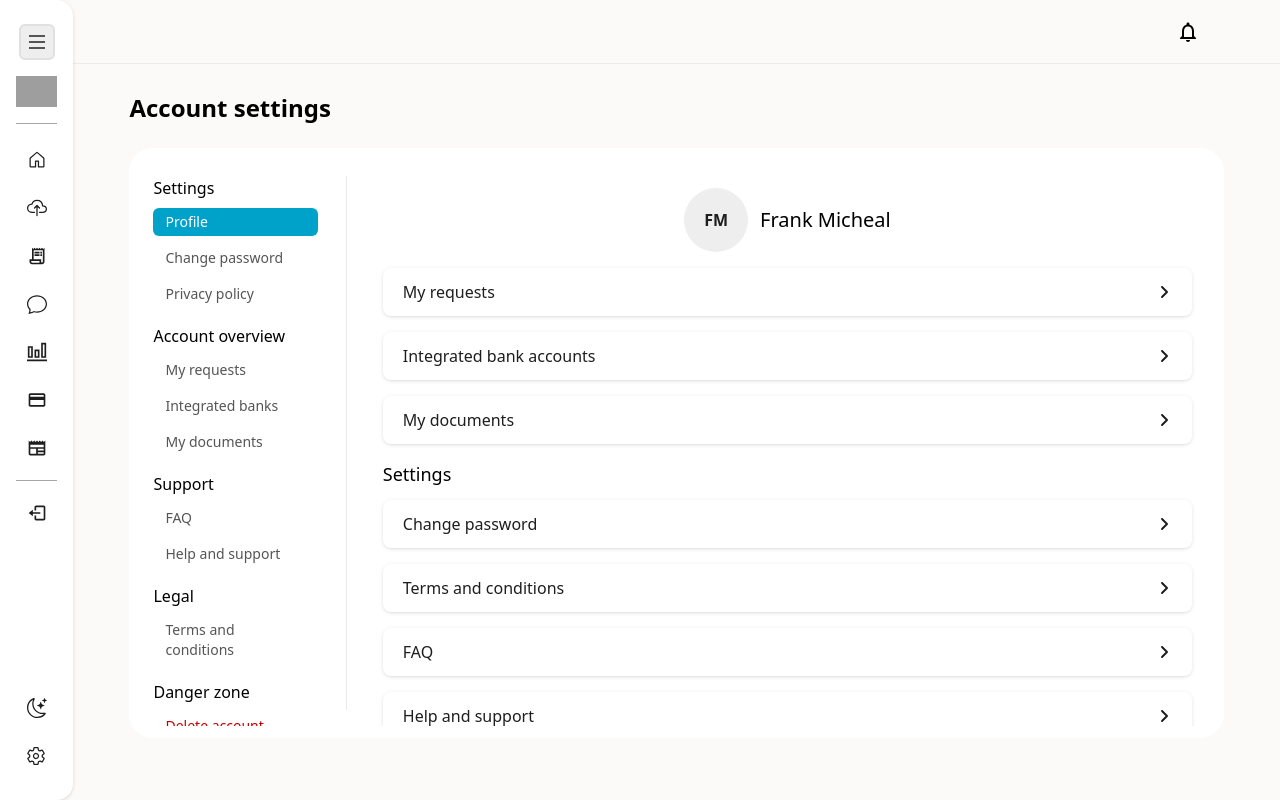
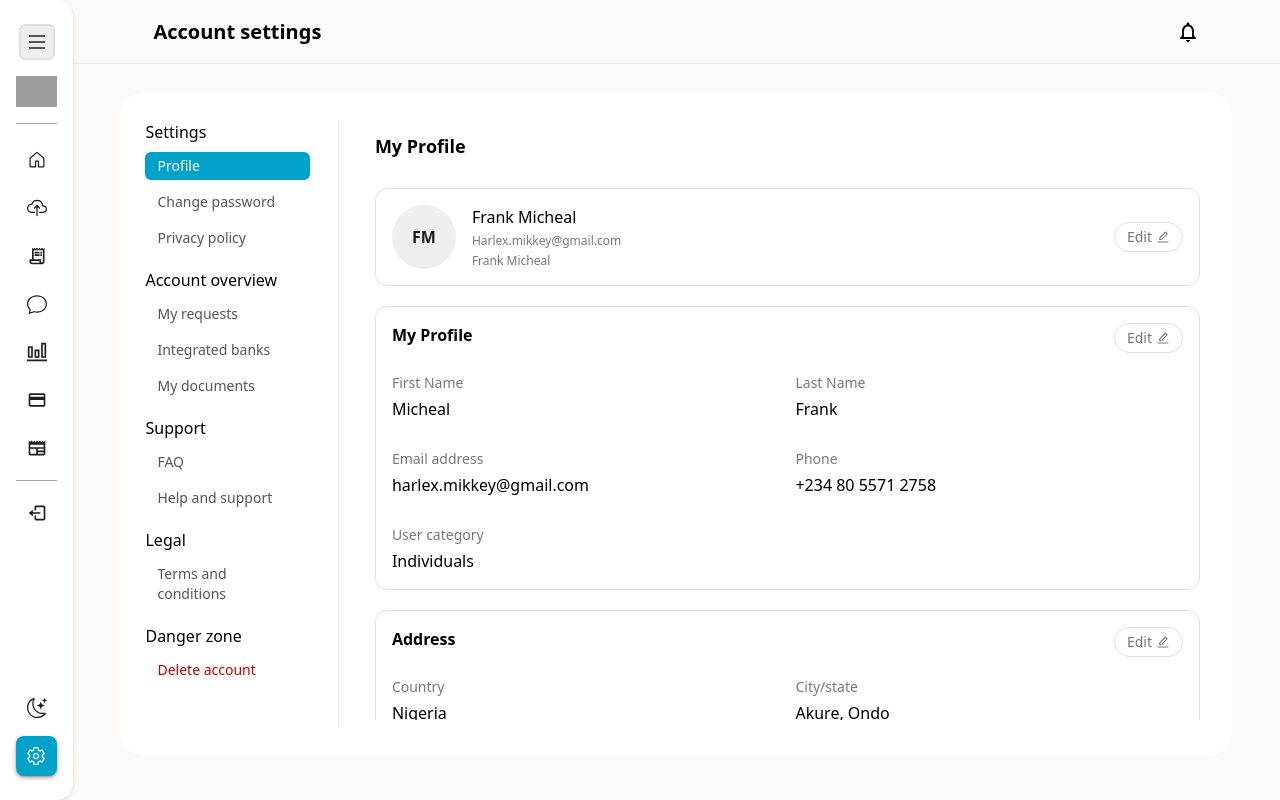
Before and after one commit to Trayshmhirk/tax-return-user-app, a React (Vite) app: page /settings/profile in a window 1280 px wide. Built offline with nearby package versions, Linux system fonts and the light colour scheme; grey boxes are pictures that could not be loaded.

Commit message:
Refactor settings outlets ui, profile page ui

```diff
--- a/src/components/sidebar/SettingsAside.tsx
+++ b/src/components/sidebar/SettingsAside.tsx
@@ -5,7 +5,7 @@ const SettingsAside = () => {
 
    return (
       <aside className="w-[185px] h-full">
-         <div className="h-[550px] flex flex-col gap-4 mt-4 px-2 pb-3 overflow-scroll">
+         <div className="h-[650px] flex flex-col gap-4 mt-4 px-2 overflow-scroll">
             <div className="flex flex-col gap-2">
                <h2 className="font-medium">Settings</h2>
 
--- a/src/components/sidebar/Sidebar.tsx
+++ b/src/components/sidebar/Sidebar.tsx
@@ -24,6 +24,9 @@ const Sidebar = ({ isNotApproved }: SidebarProps) => {
 
    if (!themeContext) return null; // Add a fallback for when context is not available
    const { isDarkMode, toggleTheme } = themeContext;
+
+   // Check if current route starts with /settings/
+   const isSettingsActive = location.pathname.startsWith("/settings/");
 
    const handleToggleSidebar = () => {
       // Navigate to the corresponding page
@@ -118,13 +121,21 @@ const Sidebar = ({ isNotApproved }: SidebarProps) => {
                   </div>
 
                   <NavLink
-                     className={`flex items-center p-[10px] gap-4 rounded-lg no-underline hover-bg-shadow ${isNotApproved ? "cursor-not-allowed" : "cursor-pointer"}`}
+                     className={`
+                        flex items-center p-[10px] gap-4 rounded-lg no-underline
+                        ${isNotApproved ? "cursor-not-allowed" : "cursor-pointer"}
+                        ${isSettingsActive ? "bg-richElectricBlue text-white shadow-custom dark:shadow-md-dark" : " hover-bg-shadow"}
+                     `}
                      to={"/settings/profile"}
                   >
-                     <IoSettingsOutline className="w-5 h-5 text-eerieBlack dark:text-white" />
+                     <IoSettingsOutline
+                        className={`w-5 h-5 ${isSettingsActive ? "text-white" : "text-eerieBlack dark:text-white"} `}
+                     />
 
                      {isOpen && (
-                        <p className="text-sm font-medium text-eerieBlack dark:text-white">
+                        <p
+                           className={`text-sm font-medium ${isSettingsActive ? "text-white" : "text-eerieBlack dark:text-white"}`}
+                        >
                            Settings
                         </p>
                      )}
--- a/src/index.css
+++ b/src/index.css
@@ -44,7 +44,7 @@
    }
 
    .content {
-      height: calc(100vh - 90px);
+      height: calc(100vh - 80px);
    }
 
    .hover-bg-shadow {
--- a/src/layouts/ContentLayout.tsx
+++ b/src/layouts/ContentLayout.tsx
@@ -21,44 +21,42 @@ const ContentLayout = ({ children }: ContentLayoutProps) => {
             return "Documents";
          case "/receipts":
             return "Receipts";
-         case "/previous-filing":
-            return "Previous filing";
          case "/knowledge-base":
             return "Knowledge base";
          case "/transactions":
             return "Transactions";
-         case "/profile":
-            return "Profile";
-         case "/terms-and-conditions":
-            return "Terms and conditions";
-         case "/faq":
-            return "FAQ";
          case "/help-and-support":
-            return "Help and support";
-         case "/privacy-policy":
-            return "Privacy policy";
          case "/upload-document":
             return "Upload document";
+         case "/settings/profile" ||
+            "/settings/faq" ||
+            "/settings/help-and-suppor" ||
+            "/settings/privacy-policy" ||
+            "/settings/my-requests" ||
+            "/settings/terms-and-conditions":
+            return "Account settings";
          default:
             return "";
       }
    };
 
    const title = getTitle(location.pathname);
-   const isSettings = location.pathname === "/settings/profile";
+
+   // Check if current route starts with /settings/
+   const isSettings = location.pathname.startsWith("/settings/");
 
    return (
-      <div
+      <main
          className={`content-layout h-fit ${!isOpen && "w-full"} w-full flex flex-col overflow-hidden dark:text-white`}
       >
          <Header title={title} isHome={location.pathname === "/"} />
 
          <div
-            className={`content relative  px-6 ${isSettings ? "py-7 overflow-hidden sm:px-8 md:px-14" : "py-10 overflow-scroll sm:px-8 md:px-16"}`}
+            className={`content relative px-6 ${isSettings ? "py-7 overflow-hidden sm:px-8 md:px-12" : "py-10 overflow-scroll sm:px-8 md:px-16"}`}
          >
             {children}
          </div>
-      </div>
+      </main>
    );
 };
 
--- a/src/layouts/SettingsLayout.tsx
+++ b/src/layouts/SettingsLayout.tsx
@@ -3,19 +3,15 @@ import SettingsAside from "../components/sidebar/SettingsAside";
 
 const SettingsLayout = () => {
    return (
-      <div className="flex flex-col gap-6">
-         <h1 className="text-2xl font-semibold">Account settings</h1>
-
       <div className="w-full h-full flex gap-5 overflow-hidden bg-white dark:bg-gray px-4 py-3 rounded-3xl">
          <SettingsAside />
          <div className="max-h-screen my-4">
             <div className="w-[1px] h-full bg-eerieBlack dark:bg-white opacity-10" />
          </div>
 
-            <div className="settings-content-layout px-2">
+         <main className="settings-content-layout px-2">
             <Outlet />
-            </div>
-         </div>
+         </main>
       </div>
    );
 };
--- a/src/pages/Faq.tsx
+++ b/src/pages/Faq.tsx
@@ -52,7 +52,8 @@ const Faq = () => {
    const handleSubmitQuestion = () => {};
 
    return (
-      <div className="flex flex-col gap-7">
+      <div className="">
+         <div className="h-[600px] flex flex-col gap-7 mt-4 px-2 py-3 overflow-scroll">
             <SearchAndFilter
                handleSearch={handleSearch}
                handleFilter={handleFilter}
@@ -61,7 +62,7 @@ const Faq = () => {
                title={filterTitleList}
             />
 
-         <div className="flex flex-col gap-4 md:h-full">
+            <div className="flex flex-col gap-4">
                {filterQuestions.length ? (
                   filterQuestions.map((question, index) => (
                      <Accordion
@@ -86,6 +87,7 @@ const Faq = () => {
                )}
             </div>
          </div>
+      </div>
    );
 };
 
--- a/src/pages/Help.tsx
+++ b/src/pages/Help.tsx
@@ -41,7 +41,8 @@ const Help = () => {
    const handleSubmitQuestion = () => {};
 
    return (
-      <div className="flex flex-col gap-7">
+      <div className="">
+         <div className="h-[600px] flex flex-col gap-7 mt-4 px-2 py-3 overflow-scroll">
             <SearchAndFilter
                handleSearch={handleSearch}
                handleFilter={handleFilter}
@@ -75,6 +76,7 @@ const Help = () => {
                )}
             </div>
          </div>
+      </div>
    );
 };
 
--- a/src/pages/MyRequests.tsx
+++ b/src/pages/MyRequests.tsx
@@ -39,7 +39,8 @@ const MyRequests = () => {
    const handleRequestCardClick = () => {};
 
    return (
-      <div className="flex flex-col gap-9">
+      <div className="">
+         <div className="h-[600px] flex flex-col gap-7 mt-4 px-2 py-3 overflow-scroll">
             <SearchAndFilter
                handleSearch={handleSearch}
                handleFilter={handleFilter}
@@ -93,6 +94,7 @@ const MyRequests = () => {
                )}
             </div>
          </div>
+      </div>
    );
 };
 
--- a/src/pages/Profile.tsx
+++ b/src/pages/Profile.tsx
@@ -1,5 +1,4 @@
-import { NavLink } from "react-router-dom";
-import { FaAngleRight } from "react-icons/fa6";
+import { AiOutlineEdit } from "react-icons/ai";
 
 const Profile = () => {
    // Function to get initials from a full name
@@ -15,85 +14,137 @@ const Profile = () => {
    const initials = getInitials("Frank Micheal");
 
    return (
-      <div className="flex flex-col gap-8 self-center">
-         <div className="h-[550px] flex flex-col gap-4 mt-4 px-2 py-3 overflow-scroll">
-            <div className="flex flex-col justify-center items-center gap-3 md:flex-row">
-               <div className="w-16 h-16 flex items-center justify-center bg-brightGray dark:bg-spanishGray text-eerieBlack font-semibold rounded-full">
-                  {initials}
+      <div className="h-[600px] flex flex-col gap-7 mt-4 px-2 py-3 overflow-scroll">
+         <h1 className="text-lg font-semibold">My Profile</h1>
+
+         <div className="flex flex-col gap-5">
+            <div className="flex items-center justify-between p-4 border border-chineseWhite dark:border-opacity-50 rounded-xl">
+               <div className="flex flex-col items-center gap-4 md:flex-row">
+                  <div className="w-16 h-16 flex items-center justify-center bg-brightGray dark:bg-spanishGray text-eerieBlack font-semibold rounded-full">
+                     {initials}
+                  </div>
+
+                  <div className="flex flex-col gap-1">
+                     <p className="font-medium">{fullName}</p>
+                     <p className="text-xs font-medium text-mutedGray dark:text-chineseWhite text-opacity-80">
+                        Harlex.mikkey@gmail.com
+                     </p>
+                     <p className="text-xs font-medium text-mutedGray dark:text-chineseWhite text-opacity-80">
+                        {fullName}
+                     </p>
+                  </div>
                </div>
-               <p className="text-xl font-medium">{fullName}</p>
+
+               <div className="flex items-center gap-1 px-3 py-1 border border-chineseWhite dark:border-opacity-50 rounded-2xl cursor-pointer hover-shadow">
+                  <span className="text-sm font-medium text-mutedGray dark:text-chineseWhite text-opacity-80">
+                     Edit
+                  </span>
+                  <AiOutlineEdit className="text-sm  text-mutedGray dark:text-chineseWhite text-opacity-80" />
+               </div>
             </div>
 
-            <div className="flex flex-col gap-4">
-               <NavLink
-                  to="my-requests"
-                  className="flex items-center justify-between bg-white dark:bg-gray text-eerieBlack dark:text-white py-3 px-5 rounded-lg no-underline shadow-md dark:shadow-md-dark hover-shadow-body"
-               >
-                  <span>My requests</span>
-                  <FaAngleRight className="" />
-               </NavLink>
-               <NavLink
-                  to="integrated-banks"
-                  className="flex items-center justify-between bg-white dark:bg-gray text-eerieBlack dark:text-white py-3 px-5 rounded-lg no-underline shadow-md dark:shadow-md-dark hover-shadow-body"
-               >
-                  <span>Integrated bank accounts</span>
-                  <FaAngleRight className="" />
-               </NavLink>
-               <NavLink
-                  to="my-documents"
-                  className="flex items-center justify-between bg-white dark:bg-gray text-eerieBlack dark:text-white py-3 px-5 rounded-lg no-underline shadow-md dark:shadow-md-dark hover-shadow-body"
-               >
-                  <span>My documents</span>
-                  <FaAngleRight className="" />
-               </NavLink>
+            {/*  */}
+            <div className="flex flex-col gap-5 p-4 border border-chineseWhite dark:border-opacity-50 rounded-xl">
+               <div className="flex flex-row justify-between gap-4">
+                  <h2 className="font-semibold">My Profile</h2>
+
+                  <div className="flex items-center gap-1 px-3 py-1 border border-chineseWhite dark:border-opacity-50 rounded-2xl cursor-pointer hover-shadow">
+                     <span className="text-sm font-medium text-mutedGray dark:text-chineseWhite text-opacity-80">
+                        Edit
+                     </span>
+                     <AiOutlineEdit className="text-sm  text-mutedGray dark:text-chineseWhite text-opacity-80" />
+                  </div>
+               </div>
+
+               <div className="flex flex-col gap-7">
+                  <div className="grid grid-cols-2 gap-4">
+                     <div className="flex flex-col gap-1 flex-grow">
+                        <p className="text-sm font-medium text-mutedGray dark:text-chineseWhite text-opacity-80">
+                           First Name
+                        </p>
+                        <p className="font-medium">Micheal</p>
+                     </div>
+
+                     <div className="flex flex-col gap-1 flex-grow">
+                        <p className="text-sm font-medium text-mutedGray dark:text-chineseWhite text-opacity-80">
+                           Last Name
+                        </p>
+                        <p className="font-medium">Frank</p>
+                     </div>
+                  </div>
+
+                  <div className="grid grid-cols-2 gap-4">
+                     <div className="flex flex-col gap-1 flex-grow">
+                        <p className="text-sm font-medium text-mutedGray dark:text-chineseWhite text-opacity-80">
+                           Email address
+                        </p>
+                        <p className="w-fit font-medium">
+                           harlex.mikkey@gmail.com
+                        </p>
+                     </div>
+
+                     <div className="flex flex-col gap-1 flex-grow">
+                        <p className="text-sm font-medium text-mutedGray dark:text-chineseWhite text-opacity-80">
+                           Phone
+                        </p>
+                        <p className="font-medium">+234 80 5571 2758</p>
+                     </div>
+                  </div>
+
+                  <div className="grid grid-cols-2 gap-4">
+                     <div className="flex flex-col gap-1 flex-grow">
+                        <p className="text-sm font-medium text-mutedGray dark:text-chineseWhite text-opacity-80">
+                           User category
+                        </p>
+                        <p className="font-medium">Individuals</p>
+                     </div>
+                  </div>
+               </div>
             </div>
 
-            <div className="settings flex flex-col gap-3">
-               <h6 className="font-medium text-lg">Settings</h6>
+            <div className="flex flex-col gap-5 p-4 border border-chineseWhite dark:border-opacity-50 rounded-xl">
+               <div className="flex flex-row justify-between gap-4">
+                  <h2 className="font-semibold">Address</h2>
 
-               <div className="flex flex-col gap-4">
-                  <div
-                     // onClick={handleShowFormModal}
-                     className="flex items-center justify-between bg-white dark:bg-gray text-eerieBlack dark:text-white py-3 px-5 rounded-lg no-underline shadow-md dark:shadow-md-dark cursor-pointer hover-shadow-body"
-                  >
-                     <span>Change password</span>
-                     <FaAngleRight className="" />
+                  <div className="flex items-center gap-1 px-3 py-1 border border-chineseWhite dark:border-opacity-50 rounded-2xl cursor-pointer hover-shadow">
+                     <span className="text-sm font-medium text-mutedGray dark:text-chineseWhite text-opacity-80">
+                        Edit
+                     </span>
+                     <AiOutlineEdit className="text-sm  text-mutedGray dark:text-chineseWhite text-opacity-80" />
                   </div>
-                  <NavLink
-                     to="/terms-and-conditions"
-                     className="flex items-center justify-between bg-white dark:bg-gray text-eerieBlack dark:text-white py-3 px-5 rounded-lg no-underline shadow-md dark:shadow-md-dark hover-shadow-body"
-                  >
-                     <span>Terms and conditions</span>
-                     <FaAngleRight className="" />
-                  </NavLink>
+               </div>
 
-                  <NavLink
-                     to="/faq"
-                     className="flex items-center justify-between bg-white dark:bg-gray text-eerieBlack dark:text-white py-3 px-5 rounded-lg no-underline shadow-md dark:shadow-md-dark hover-shadow-body"
-                  >
-                     <span>FAQ</span>
-                     <FaAngleRight className="" />
-                  </NavLink>
-                  <NavLink
-                     to="/help-and-support"
-                     className="flex items-center justify-between bg-white dark:bg-gray text-eerieBlack dark:text-white py-3 px-5 rounded-lg no-underline shadow-md dark:shadow-md-dark hover-shadow-body"
-                  >
-                     <span>Help and support</span>
-                     <FaAngleRight className="" />
-                  </NavLink>
-                  <NavLink
-                     to="/privacy-policy"
-                     className="flex items-center justify-between bg-white dark:bg-gray text-eerieBlack dark:text-white py-3 px-5 rounded-lg no-underline shadow-md dark:shadow-md-dark hover-shadow-body"
-                  >
-                     <span>Privacy policy</span>
-                     <FaAngleRight className="" />
-                  </NavLink>
-                  <div
-                     // onClick={handleShowModal}
-                     className="flex items-center justify-between bg-white dark:bg-gray text-eerieBlack dark:text-white py-3 px-5 rounded-lg no-underline shadow-md dark:shadow-md-dark cursor-pointer hover-shadow-body"
-                  >
-                     <span className="font-medium">Delete account</span>
-                     <FaAngleRight className="" />
+               <div className="flex flex-col gap-7">
+                  <div className="grid grid-cols-2 gap-4">
+                     <div className="flex flex-col gap-1 flex-grow">
+                        <p className="text-sm font-medium text-mutedGray dark:text-chineseWhite text-opacity-80">
+                           Country
+                        </p>
+                        <p className="font-medium">Nigeria</p>
+                     </div>
+
+                     <div className="flex flex-col gap-1 flex-grow">
+                        <p className="text-sm font-medium text-mutedGray dark:text-chineseWhite text-opacity-80">
+                           City/state
+                        </p>
+                        <p className="font-medium">Akure, Ondo</p>
+                     </div>
+                  </div>
+
+                  <div className="grid grid-cols-2 gap-4">
+                     <div className="flex flex-col gap-1 flex-grow">
+                        <p className="text-sm font-medium text-mutedGray dark:text-chineseWhite text-opacity-80">
+                           Postal code
+                        </p>
+                        <p className="font-medium">105690</p>
+                     </div>
+
+                     <div className="flex flex-col gap-1 flex-grow">
+                        <p className="text-sm font-medium text-mutedGray dark:text-chineseWhite text-opacity-80">
+                           Tax ID
+                        </p>
+                        <p className="font-medium">Wd638H748</p>
+                     </div>
                   </div>
                </div>
             </div>
```
Also changed, not shown: src/pages/Privacy.tsx (+14 -11 lines), src/pages/Terms.tsx (+15 -12 lines). Lines whose indentation alone changed are shown as unchanged.
